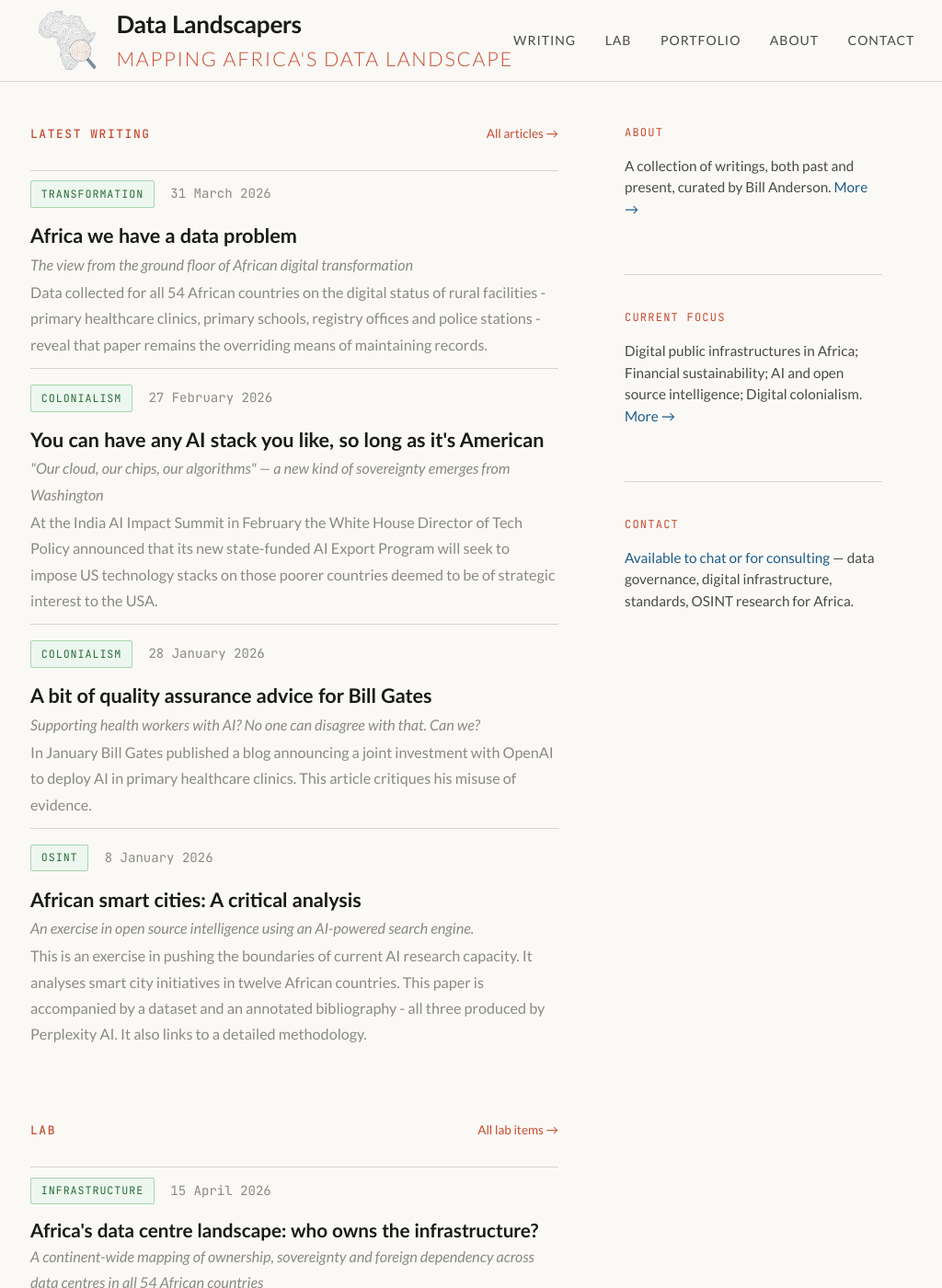
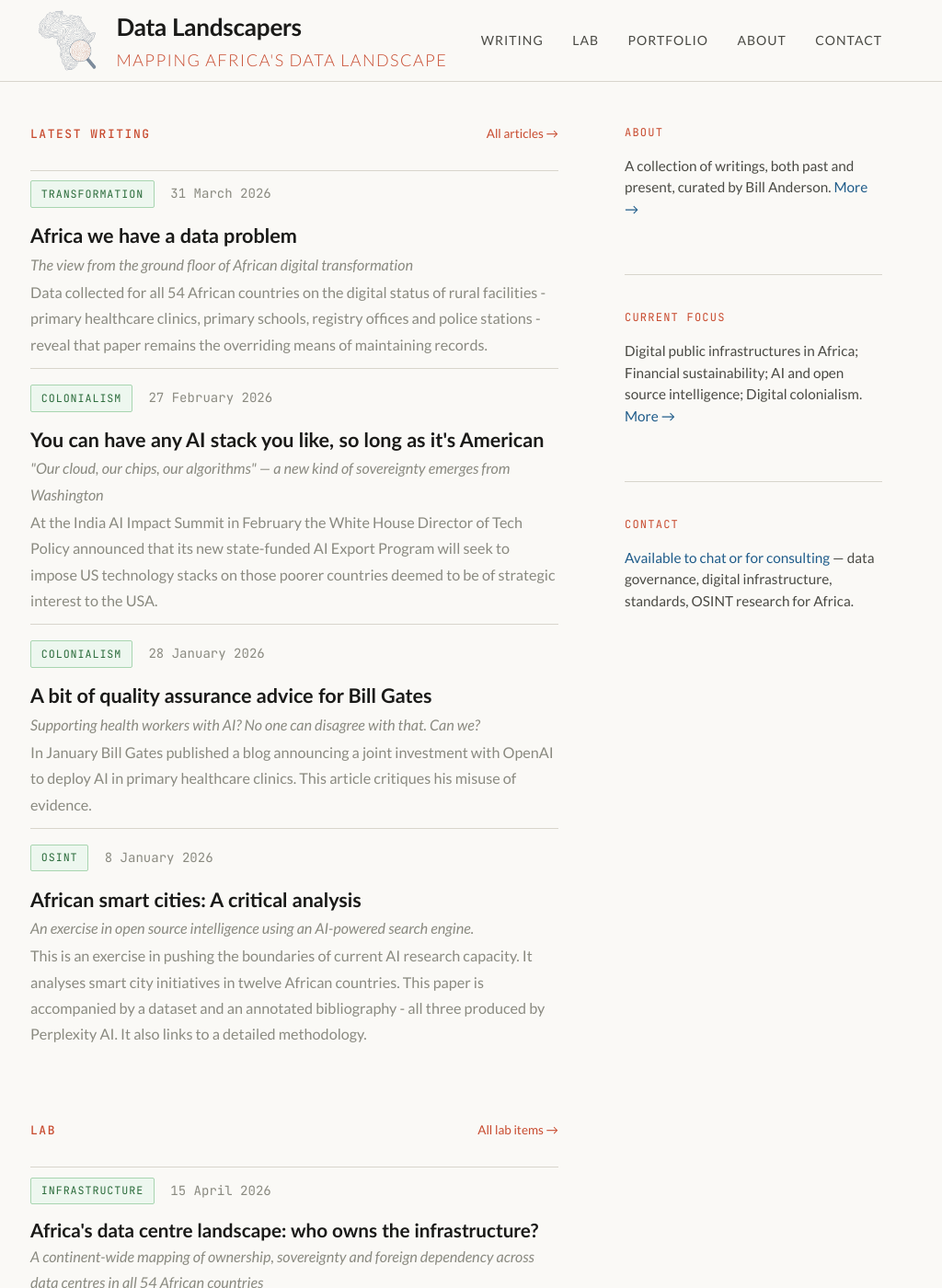
Before and after one commit to data-landscapers/data-landscapers.github.io, a Jekyll site: the page built from index.md, in a window 1280 px wide and 1400 px high. Shown: the whole window at 92% size, without its empty margins (144-1168 px from the left). Built offline with Jekyll 4.4.1, drawn with Linux system fonts in a browser that asks for light colours.

Commit message:
Update main.css

```diff
--- a/assets/css/main.css
+++ b/assets/css/main.css
@@ -118,7 +118,7 @@
 .site-logo__img { height: 80px; width: 80px; display: block; }
 .site-logo__text { display: flex; flex-direction: column; }
 .site-logo:hover { color: var(--accent); border: none; }
-.site-logo__sub { font-family: var(--serif); font-size: 1.2rem; font-weight: 300; color: var(--accent); text-transform: uppercase; letter-spacing: 0.08em; display: block; margin-top: -3px; }
+.site-logo__sub { font-family: var(--serif); font-size: 1.0rem; font-weight: 300; color: var(--accent); text-transform: uppercase; letter-spacing: 0.08em; display: block; margin-top: -3px; }
 
 /* Desktop nav */
 .site-nav { display: flex; gap: 1.75rem; align-items: center; }
```
